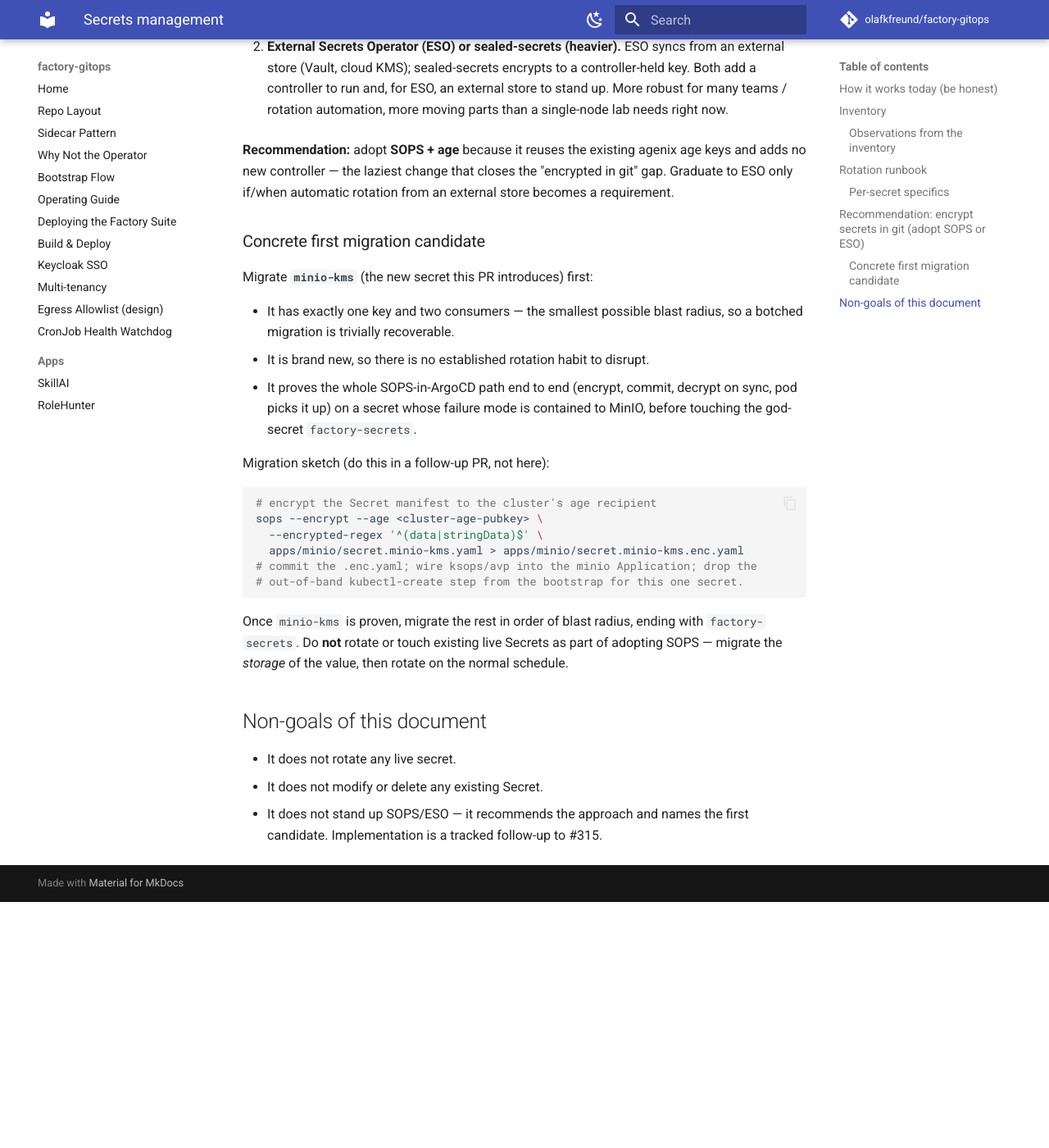
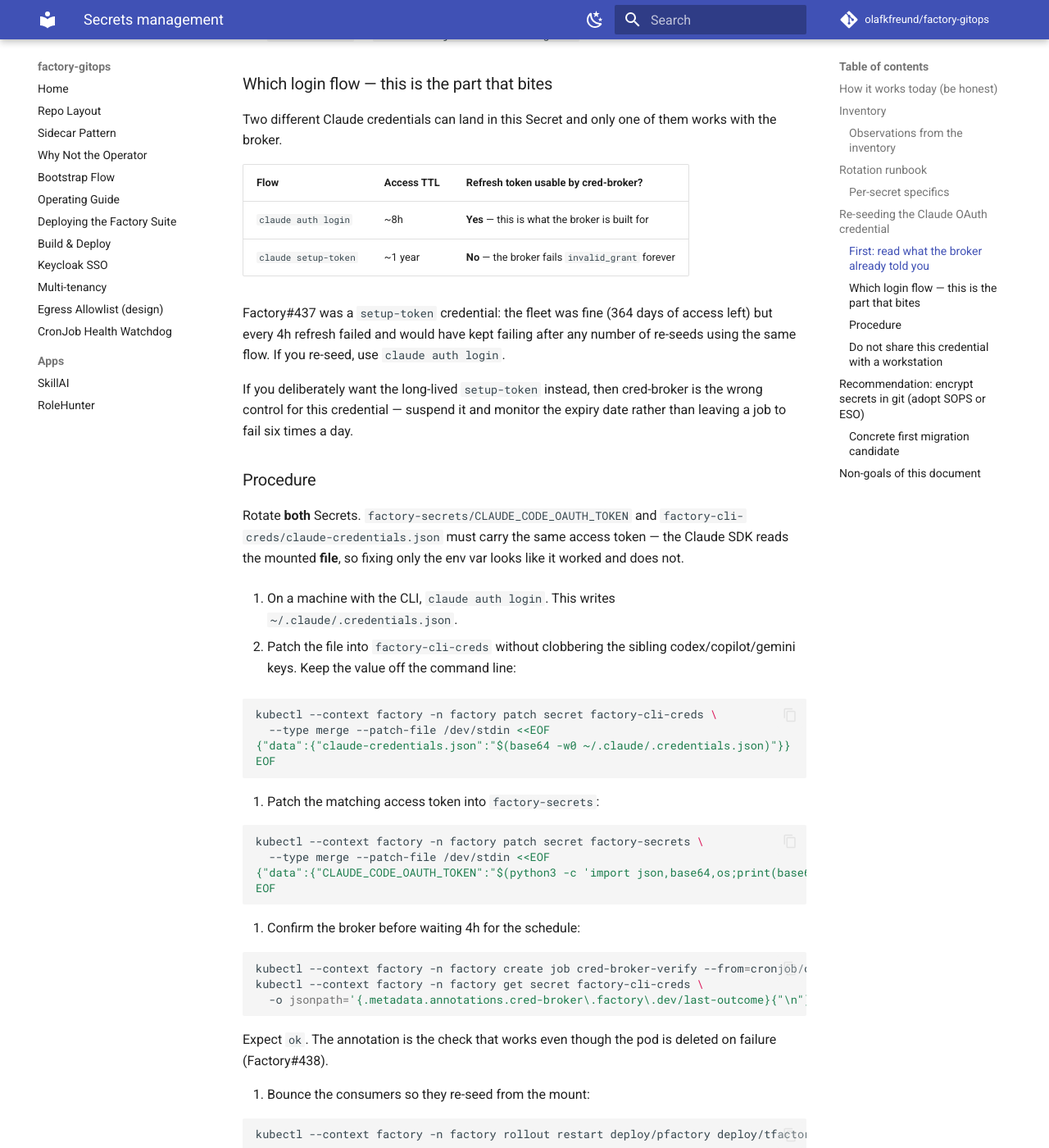
Before and after one commit to olafkfreund/factory-gitops, an MkDocs documentation site: the page built from docs/secrets-management.md, in a window 1280 px wide and 1400 px high, scrolled down 4368 px. Shown: the whole window at 82% size. Built offline with MkDocs 1.6.1 and Material for MkDocs 9.7.7, drawn with Linux system fonts in a browser that asks for light colours; comment, search, counter and statistics services are not loaded; before the commit the page ends 5468 px from its top, so only the background shows below that; some of the changed text lies outside the part shown.

Commit message:
fix(cred-broker): say how urgent the failure is, and survive the pod (Factory#437) (#85)
cred-broker failed 18 consecutive runs over three days. Two things made that
worse than it had to be.

The pod carrying the fatal message is deleted (restartPolicy: OnFailure,
Factory#438), so the cause could not be read at all — it had to be reproduced
by hand against the live Secret. The reproduction found the refresh grant
returning 400 invalid_grant, "Refresh token not found or invalid".

Then the message that could not be read would not have settled it anyway.
"Refresh failed" is the same line whether the fleet has an hour of access left
or a year. It had 364 days: the stored access token is a ~1y `claude
setup-token` credential, live and accepted by the API, whose refresh token this
grant cannot use. So the incident was a rotation that had stopped, not a fleet
about to lose Claude — and it was triaged as the latter.

- report the current access-token expiry on every exit path, and name the
  long-lived-credential case explicitly, including that re-seeding with the
  same flow will not fix it
- record run outcome, detail and access expiry as annotations on the Secret the
  broker already holds `patch` on. It outlives every Job, so the diagnosis is
  one kubectl away with no pod. Best-effort; never alters the exit code
- redact sk-ant-* from provider error bodies before they reach a log line
- document the re-seed procedure: which login flow (setup-token does not work),
  both Secrets, and why a workstation sharing the credential breaks the broker

Still exits non-zero on every failure. Nothing here makes the failure quieter;
the refresh token remains invalid and needs a human `claude auth login`.


Claude-Session: https://claude.ai/code/session_01NnzwnLkaYyPzPq442JeEHs

Co-authored-by: Claude Opus 5 <noreply@anthropic.com>

````diff
--- a/docs/secrets-management.md
+++ b/docs/secrets-management.md
@@ -109,11 +109,101 @@ General shape for the manual (agenix) secrets:
   objects is required. See `docs/encryption-at-rest.md` "Rotating the KEK".
 
 - **factory-cli-creds** (Claude OAuth): normally hands-off (cred-broker). Only
-  needs a human when the refresh token is consumed/expired — re-seed from a
-  fresh `claude auth login` per the cred-broker script's fatal-path message.
+  needs a human when the refresh token is consumed/expired. Full procedure in
+  [Re-seeding the Claude OAuth credential](#re-seeding-the-claude-oauth-credential).
 
 - **oauth2-proxy-\*** cookie-secret: must be a 16/24/32-byte value; regenerate
   with `openssl rand -base64 32 | head -c 32`, then restart the proxy.
+
+## Re-seeding the Claude OAuth credential
+
+### First: read what the broker already told you
+
+Since Factory#437 the broker records every run on the Secret itself, so this
+works with no surviving pod:
+
+```sh
+kubectl --context factory -n factory get secret factory-cli-creds \
+  -o jsonpath='{.metadata.annotations.cred-broker\.factory\.dev/last-outcome}{"\n"}{.metadata.annotations.cred-broker\.factory\.dev/access-expires-at}{"\n"}'
+```
+
+- `access-expires-at` is the **access token** expiry, and it decides urgency.
+  A failing broker with months left on that date is a broken rotation, not an
+  outage — do not treat it as one.
+- `last-outcome` of `refresh-rejected:invalid_grant` is the case this section
+  covers.
+
+### Which login flow — this is the part that bites
+
+Two different Claude credentials can land in this Secret and only one of them
+works with the broker.
+
+| Flow | Access TTL | Refresh token usable by cred-broker? |
+|---|---|---|
+| `claude auth login` | ~8h | **Yes** — this is what the broker is built for |
+| `claude setup-token` | ~1 year | **No** — the broker fails `invalid_grant` forever |
+
+Factory#437 was a `setup-token` credential: the fleet was fine (364 days of
+access left) but every 4h refresh failed and would have kept failing after any
+number of re-seeds using the same flow. If you re-seed, use `claude auth login`.
+
+If you deliberately want the long-lived `setup-token` instead, then cred-broker
+is the wrong control for this credential — suspend it and monitor the expiry
+date rather than leaving a job to fail six times a day.
+
+### Procedure
+
+Rotate **both** Secrets. `factory-secrets/CLAUDE_CODE_OAUTH_TOKEN` and
+`factory-cli-creds/claude-credentials.json` must carry the same access token —
+the Claude SDK reads the mounted **file**, so fixing only the env var looks like
+it worked and does not.
+
+1. On a machine with the CLI, `claude auth login`. This writes
+   `~/.claude/.credentials.json`.
+
+2. Patch the file into `factory-cli-creds` without clobbering the sibling
+   codex/copilot/gemini keys. Keep the value off the command line:
+
+   ```sh
+   kubectl --context factory -n factory patch secret factory-cli-creds \
+     --type merge --patch-file /dev/stdin <<EOF
+   {"data":{"claude-credentials.json":"$(base64 -w0 ~/.claude/.credentials.json)"}}
+   EOF
+   ```
+
+3. Patch the matching access token into `factory-secrets`:
+
+   ```sh
+   kubectl --context factory -n factory patch secret factory-secrets \
+     --type merge --patch-file /dev/stdin <<EOF
+   {"data":{"CLAUDE_CODE_OAUTH_TOKEN":"$(python3 -c 'import json,base64,os;print(base64.b64encode(json.load(open(os.path.expanduser("~/.claude/.credentials.json")))["claudeAiOauth"]["accessToken"].encode()).decode())')"}}
+   EOF
+   ```
+
+4. Confirm the broker before waiting 4h for the schedule:
+
+   ```sh
+   kubectl --context factory -n factory create job cred-broker-verify --from=cronjob/cred-broker
+   kubectl --context factory -n factory get secret factory-cli-creds \
+     -o jsonpath='{.metadata.annotations.cred-broker\.factory\.dev/last-outcome}{"\n"}'
+   ```
+
+   Expect `ok`. The annotation is the check that works even though the pod is
+   deleted on failure (Factory#438).
+
+5. Bounce the consumers so they re-seed from the mount:
+
+   ```sh
+   kubectl --context factory -n factory rollout restart deploy/pfactory deploy/tfactory deploy/aifactory
+   ```
+
+### Do not share this credential with a workstation
+
+The broker's whole design is that the Secret is the *single* refresher, because
+Anthropic rotates the refresh token on every grant and the loser of that race
+gets `invalid_grant`. A laptop running `claude` against the same credential
+lineage is another refresher and will break the broker within one access TTL.
+Seed the cluster from its own login.
 
 ## Recommendation: encrypt secrets in git (adopt SOPS or ESO)
 
````
Also changed, not shown: 2 other files.
